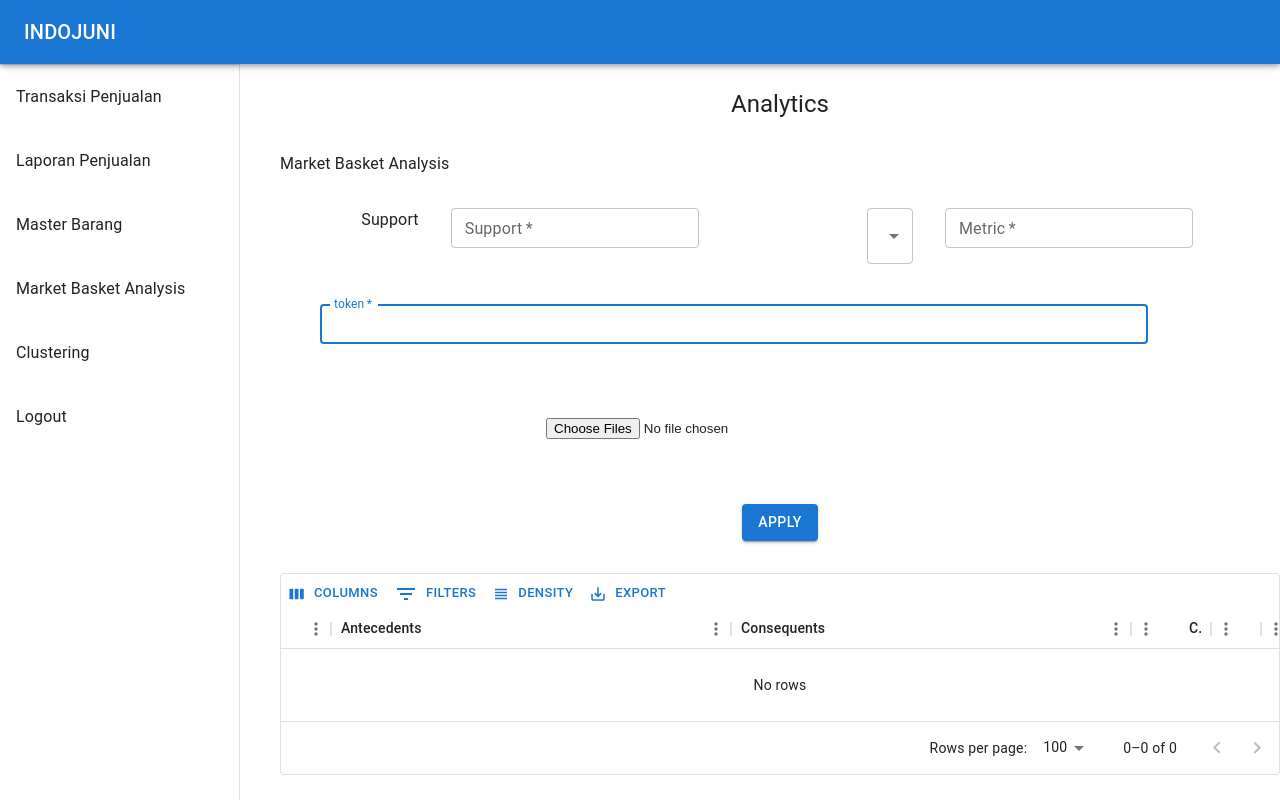
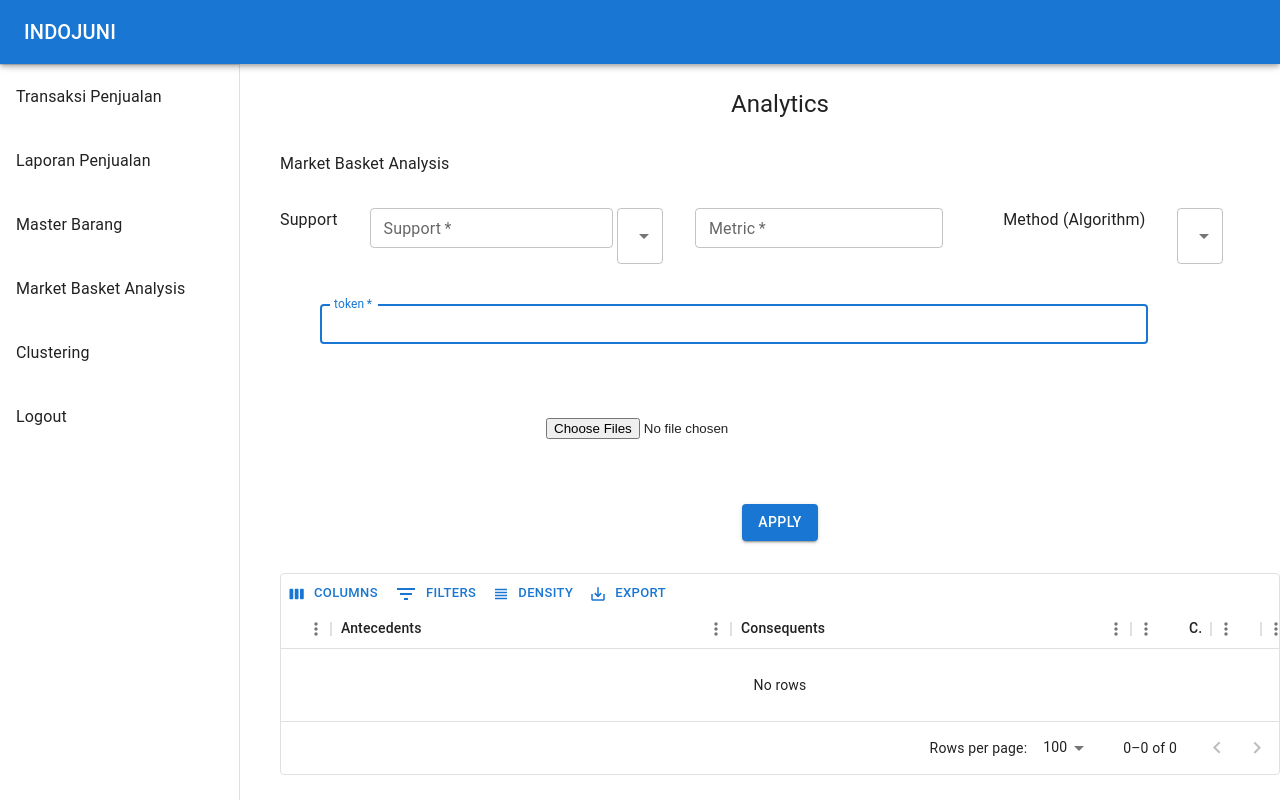
Before and after one commit to selig619/web-klien-pos, a React (Create React App) app: page /mba in a window 1280 px wide. Built offline with nearby package versions, Linux system fonts and the light colour scheme.

Commit message:
nambahi pilihan algoritma

```diff
--- a/src/pages/AnalyticsMBAPage.jsx
+++ b/src/pages/AnalyticsMBAPage.jsx
@@ -13,6 +13,7 @@ export default function AnalyticsMBAPage() {
 
   const [file, setFile] = useState(null)
   const [metric, setMetric] = useState("")
+  const [method, setMethod] = useState("")
   const [support, setSupport] = useState()
   const [metricValue, setmetricValue] = useState()
   const [token, setToken] = useState("")
@@ -32,7 +33,7 @@ export default function AnalyticsMBAPage() {
     const formData = new FormData()
     formData.append('file',file)
     formData.append('name','supermarket 1')
-    formData.append('method','apriori')
+    formData.append('method',method)
     formData.append('minSupp',support)
     formData.append('metric',metric)
     formData.append('metric_value',metricValue)
@@ -112,7 +113,7 @@ export default function AnalyticsMBAPage() {
 
         <div>
           <Grid container sx={{ border:'0px solid'}}>
-            <Grid item xs={6}   sx={{ border:'0px solid' }} >
+            <Grid item xs={4}   sx={{ border:'0px solid' }} >
               <Stack direction='row' sx={{ border:'0px solid' }} justifyContent={'center'} spacing={4}>
                 <Typography >Support</Typography>
                 <TextField
@@ -127,7 +128,7 @@ export default function AnalyticsMBAPage() {
               </Stack>
             </Grid>
 
-            <Grid item xs={6} sx={{ border:'0px solid' }} >
+            <Grid item xs={4} sx={{ border:'0px solid' }} >
               <Stack direction='row' justifyContent={'center'} spacing={4}>
                 <Select
                   labelId="demo-simple-select-label"
@@ -152,6 +153,24 @@ export default function AnalyticsMBAPage() {
               </Stack>
             </Grid>
 
+
+            <Grid item xs={4} sx={{ border:'0px solid' }} >
+              <Stack direction='row' justifyContent={'center'} spacing={4}>
+                <Typography >Method (Algorithm)</Typography>
+                <Select
+                  labelId="demo-simple-select-label"
+                  id="demo-simple-select"
+                  // value={age}
+                  label="Method"
+                  onChange={e => setMethod(e.target.value)}
+                >
+                    <MenuItem selected='True' value={'apriori'}>Apriori</MenuItem>
+                    <MenuItem value={'fpgrowth'}>FP-Growth</MenuItem>
+                </Select>
+              </Stack>
+            </Grid>
+
+            {/* FIELD TOKEN */}
             <Grid item p={5} sx={{ border:'0px solid' ,m:'auto', width:'100%' }} justifyContent={'center'}>
               {/* <Stack direction='row' justifyContent={'center'} spacing={4}> */}
                 <TextField sx={{ my: 'auto', mx:'auto', width:'90%' }}
```
